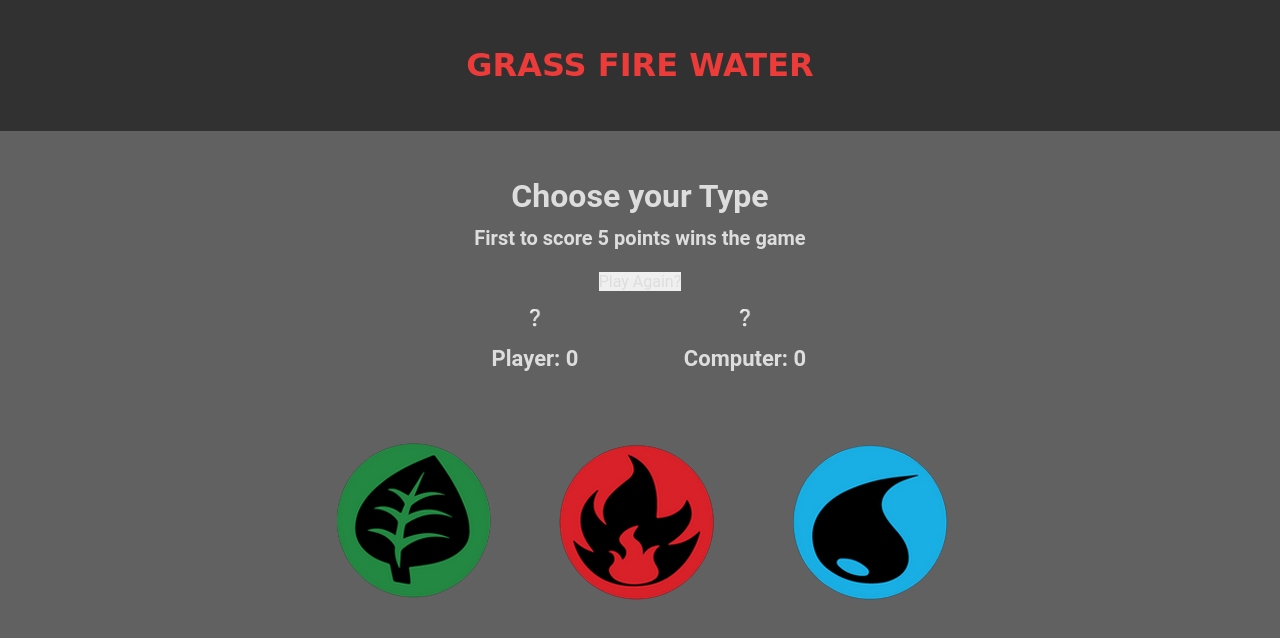
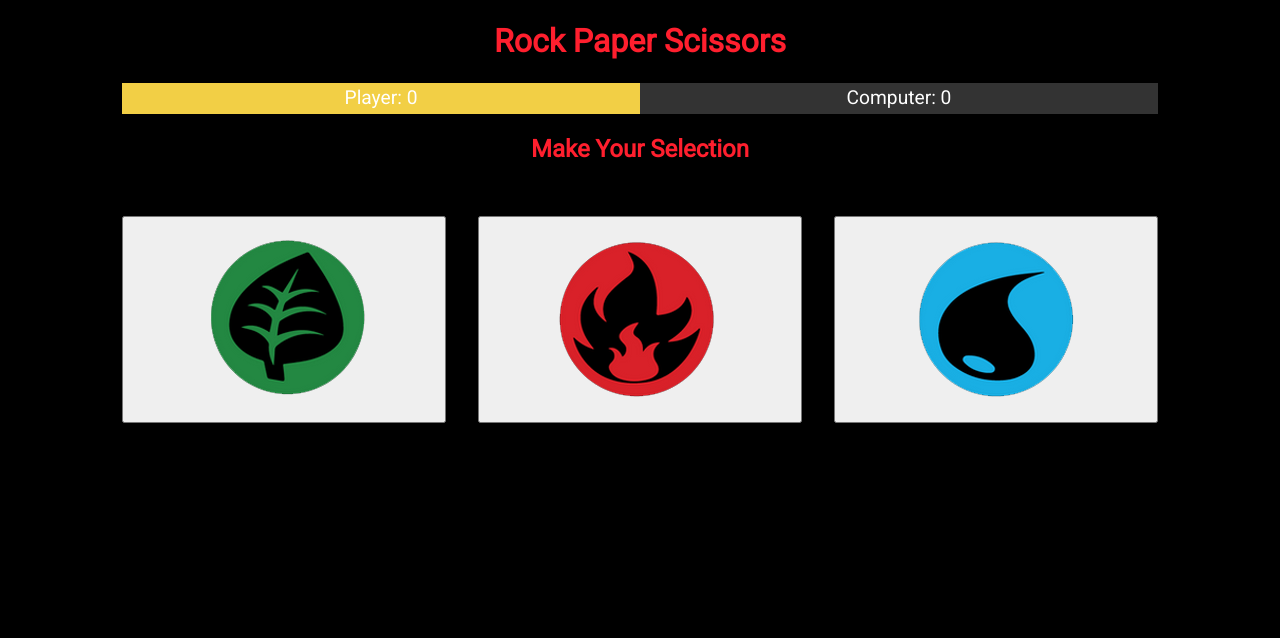
Before and after one commit to NVoltagee/odin-rock-paper-scissors, a plain HTML site: page index.html in a window 1280 px wide. Drawn offline with Linux system fonts and the light colour scheme.

Commit message:
Add new UI

```diff
--- a/index.html
+++ b/index.html
@@ -9,43 +9,38 @@
       href="https://res.cloudinary.com/daki9bhap/image/upload/v1660672096/favicon.ico"
       type="image/x-icon"
     />
+    <link rel="stylesheet" href="https://cdnjs.cloudflare.com/ajax/libs/font-awesome/6.2.0/css/all.min.css">
     <link rel="stylesheet" href="style.css" />
     <title>Odin Rock Paper Scissors</title>
     <script src="main.js" defer></script>
   </head>
   <body>
-    <header class="header">
-      <h1 class="title">GRASS FIRE WATER</h1>
-    </header>
-    <main class="main">
-      <div class="scoreboard">
-        <h2 class="score-info" id="scoreInfo">Choose your Type</h2>
-        <h3 class="score-message" id="scoreMessage">
-          First to score 5 points wins the game
-        </h3>
-        <button class="reset" onclick="resetGame()">Play Again?</button>
-        <div class="scores-container">
-          <div class="score-box">
-            <div class="sign" id="playerSign">❔</div>
-            <p class="score" id="playerScore">Player: 0</p>
-          </div>
-          <div class="score-box">
-            <div class="sign" id="computerSign">❔</div>
-            <p class="score" id="computerScore">Computer: 0</p>
-          </div>
+    <div class="container">
+      <header class="header">
+        <h1>Rock Paper Scissors</h1>
+        <button id="restart" class="restart-btn">Restart Game</button>
+        <div id="score" class="score">
+          <p>Player: 0</p>
+          <p>Computer: 0</p>
         </div>
-      </div>
-      <div class="buttons">
-        <button class="btn btn-circle" id="grassBtn">
-          <img class="sign" src="img/grass.png" alt="grass" />
+      </header>
+      <h2>Make Your Selection</h2>
+      <div class="choices">
+        <button class="btn btn-circle choice" >
+          <img class="sign" id="grass" src="img/grass.png" alt="grass" />
         </button>
-        <button class="btn btn-circle" id="fireBtn">
-          <img class="sign" src="img/fire.png" alt="fire" />
+        <button class="btn btn-circle choice" >
+          <img class="sign" id="fire"src="img/fire.png" alt="fire" />
         </button>
-        <button class="btn btn-circle" id="waterBtn">
-          <img class="sign" src="img/water.png" alt="water" />
+        <button class="btn btn-circle choice" >
+          <img class="sign" id="water" src="img/water.png" alt="water" />
         </button>
       </div>
-    </main>
+    </div>
+
+    <!-- Modal -->
+    <div class="modal">
+      <div id="result" class="modal-content"></div>
+    </div>
   </body>
 </html>
--- a/style.css
+++ b/style.css
@@ -1,113 +1,152 @@
+@import url('https://fonts.googleapis.com/css?family=Roboto');
+
 :root {
-    --primary-light: #ddd;
-    --primary-dark: #000;
-    --secondary-light-hover: #;
-    --secondary-light-active:#;
-    --secondary-dark-hover: #4a4f57;
-    --secondary-dark-active: #5b5f68;
-  }
+  --primary-color: #F2CF45;
+  --dark-color: #333333;
+  --light-color: #f4f4f4;
+  --lose-color: #dc3545;
+  --win-color: #28a745;
+  --modal-duration: 1s;
+}
 
-*,
-*::before,
-*::after {
+* {
   box-sizing: border-box;
   padding: 0;
   margin: 0;
 }
 
 body {
-  color: var(--primary-light);
-  background-color: #616161;
-  font-family: "Roboto", sans-serif;
+  font-family: 'Roboto', sans-serif;
   line-height: 1.6;
+  background: #000;
+  color: #FF1F2E;
 }
 
-button {
-    border: none;
-    color: inherit;
-    font-family: inherit;
-    font-size: inherit;
-    cursor: pointer;
-    outline: none;
-  }
-
-/* Header */
-.header {
-  display: flex;
-  padding: 40px 0;
-  justify-content: center;
-  background-color: #313131;
-}
-
-.title {
-  font-size: 2.000em;
-  color: #ed3b3a;
-  font-family: "Press Start 2P", cursive;
-}
-/* Main */
-.main {
-  margin-top: 40px;
+.container {
+  max-width: 1100px;
+  margin: auto;
+  overflow: hidden;
+  padding: 0 2rem;
   text-align: center;
 }
 
-.scoreboard {
-  margin-bottom: 15px;
+.restart-btn {
+  display: none;
+  background: var(--light-color);
+  color: #333;
+  padding: 0.4rem 1.3rem;
+  font-size: 1rem;
+  cursor: pointer;
+  outline: none;
+  border: none;
+  margin-bottom: 1rem;
 }
 
-.score-info {
-  font-size: 2.000em;
+.restart-btn:hover {
+  background: var(--primary-color);
+  color: #fff;
 }
 
-.score-message {
-  font-size: 1.250em;
-  margin-bottom: 15px;
+.header {
+  text-align: center;
+  margin: 1rem 0;
 }
 
-.scores-container {
-  display: flex;
-  align-items: center;
-  justify-content: space-between;
-  max-width: 400px;
-  padding: 10px;
-  margin: 0 auto;
-}
-
-.score-box {
-  width: 170px;
+.header h1 {
+  margin-bottom: 1rem;
 }
 
 .score {
-  margin-top: 10px;
-  margin-bottom: 20px;
-  font-size: 1.375em;
-  font-weight: bold;
+  display: grid;
+  grid-template-columns: repeat(2, 1fr);
+  font-size: 1.2rem;
+  color: #fff;
 }
 
-.buttons {
-  display: flex;
-  align-items: center;
-  justify-content: center;
-  gap: 30px;
+.score p:first-child {
+  background: var(--primary-color);
 }
 
-.btn {
-  border-radius: 100px;
-  background-color: var(--secondary-dark);
+.score p:last-child {
+  background: var(--dark-color);
 }
 
-.btn-circle {
-  width: 200px;
-  height: 200px;
+.choices {
+  display: grid;
+  grid-template-columns: repeat(3, 1fr);
+  grid-gap: 2rem;
+  margin-top: 3rem;
+  text-align: center;
 }
 
-.btn:hover {
-  background-color: var(--secondary-dark-hover);
+.choice {
+  cursor: pointer;
 }
 
-.btn:active {
-  background-color: var(--secondary-dark-active);
+.choice:hover {
+  color: var(--primary-color);
 }
 
-.sign {
-  margin-bottom: 10px;
+.text-win {
+  color: var(--win-color);
 }
+
+.text-lose {
+  color: var(--lose-color);
+}
+
+.modal {
+  display: none;
+  position: fixed;
+  z-index: 1;
+  left: 0;
+  top: 0;
+  height: 100%;
+  width: 100%;
+  overflow: auto;
+  background: rgba(0, 0, 0, 0.5);
+}
+
+.modal-content {
+  background: #fff;
+  text-align: center;
+  margin: 10% auto;
+  width: 350px;
+  border-radius: 10px;
+  padding: 3rem;
+  box-shadow: 0 5px 8px 0 rgba(0, 0, 0, 0.2), 0 7px 20px 0 rgba(0, 0, 0, 0.17);
+  animation-name: modalopen;
+  animation-duration: var(--modal-duration);
+}
+
+.modal-content h1 {
+  margin-bottom: 1rem;
+}
+
+.modal-content p {
+  font-size: 1.2rem;
+  margin-top: 1rem;
+}
+
+@keyframes modalopen {
+  from {
+    opacity: 0;
+  }
+
+  to {
+    opacity: 1;
+  }
+}
+
+
+@media (max-width: 700px) {
+  .choice {
+    font-size: 110px;
+  }
+}
+
+@media (max-width: 500px) {
+  .choice {
+    font-size: 80px;
+  }
+}
```
